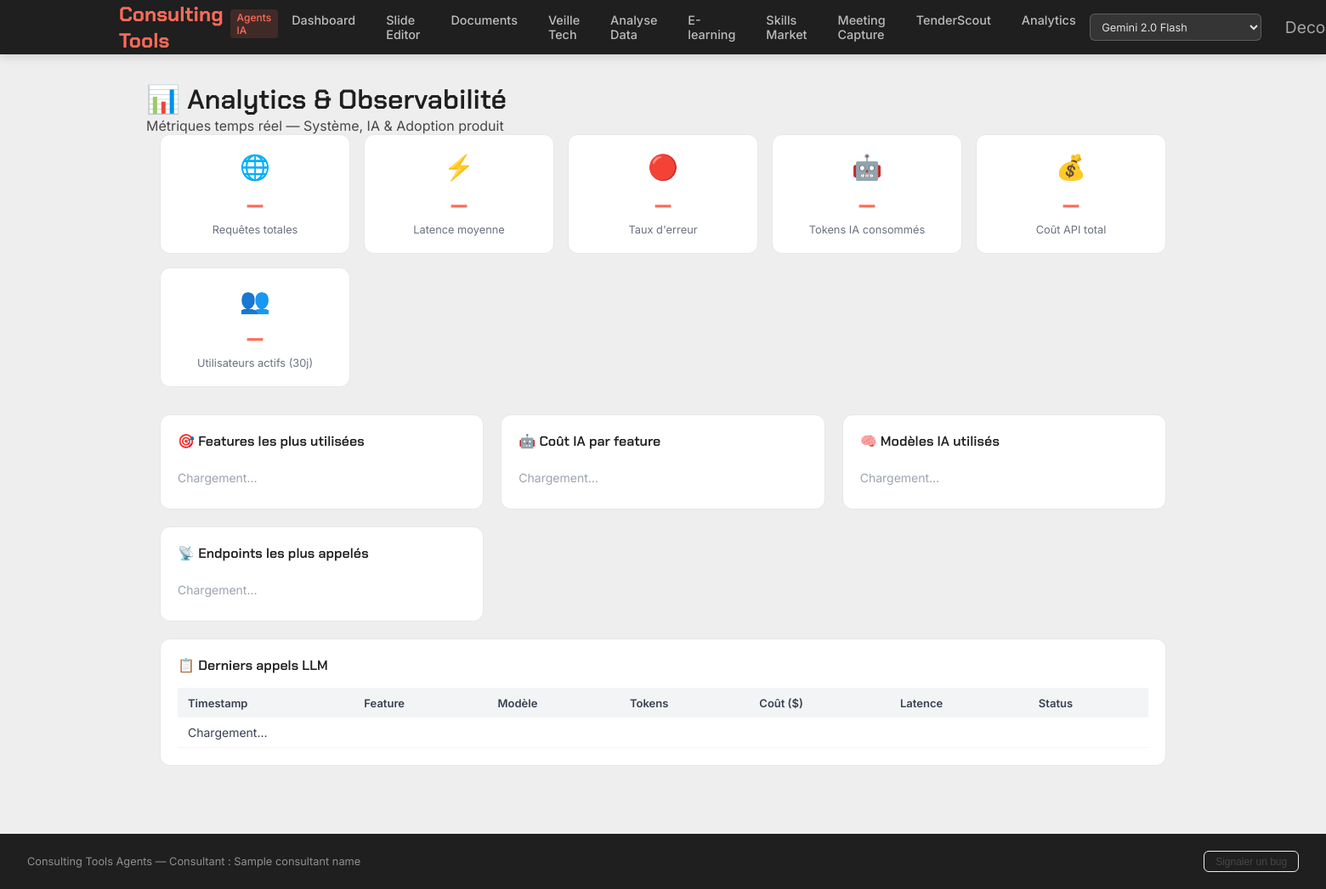
After one commit to jabessouguie/consulting-tools, a Python web app: template templates/analytics.html in a window 1560 px wide; the page is wider, and only the part inside the window is pictured. The commit adds this page. Shown: that part at 85% size. Run offline with Jinja, Linux system fonts and the light colour scheme; the template is opened without the code that fills it: most values are stand-ins (such as "Sample title", 1, 10 or a date in 2020).

Commit message:
feat(analytics): add observability dashboard and API endpoints (Sprint 2)
- Add routers/analytics.py: 4 endpoints (/analytics, /api/analytics/stats,
  /api/analytics/llm, /api/analytics/requests) backed by ObservabilityService SQLite DB
- Add templates/analytics.html: real-time KPI dashboard (requests, latency, error rate,
  tokens, cost, active users), top features chart, LLM cost by feature/model, recent calls table
- Connect ObservabilityMiddleware in app.py to capture HTTP metrics automatically
- Add Analytics nav link in navbar component
- Add 9 tests in tests/test_analytics.py (page, stats, LLM, requests — with/without DB)

Tests: 6 failed (pre-existing) / 1647 passed (+9)

Co-Authored-By: Claude Sonnet 4.6 <noreply@anthropic.com>

```diff
--- a/app.py
+++ b/app.py
@@ -18,6 +18,7 @@ from starlette.middleware.base import BaseHTTPMiddleware
 from starlette.middleware.sessions import SessionMiddleware
 
 from utils.auth import get_current_user, get_session_secret
+from utils.observability import ObservabilityMiddleware
 
 from routers.shared import limiter, load_settings, templates
 from routers.auth import router as auth_router
@@ -42,6 +43,7 @@ from routers.elearning import router as elearning_router
 from routers.tenderscout import router as tenderscout_router
 from routers.settings import router as settings_router
 from routers.microsoft import router as microsoft_router
+from routers.analytics import router as analytics_router
 
 # Charger l'environnement
 BASE_DIR = Path(__file__).parent
@@ -86,6 +88,7 @@ app.include_router(elearning_router)
 app.include_router(tenderscout_router)
 app.include_router(settings_router)
 app.include_router(microsoft_router)
+app.include_router(analytics_router)
 
 
 # === CSRF PROTECTION MIDDLEWARE ===
@@ -167,6 +170,7 @@ class AuthMiddleware(BaseHTTPMiddleware):
 app.add_middleware(CSRFProtectionMiddleware)
 app.add_middleware(AuthMiddleware)
 app.add_middleware(SessionMiddleware, secret_key=get_session_secret())
+app.add_middleware(ObservabilityMiddleware)  # outermost — mesure latence totale
 
 # Initialiser les settings au démarrage
 load_settings()
--- a/templates/_components/navbar.html
+++ b/templates/_components/navbar.html
@@ -17,6 +17,7 @@
             <a href="/meeting-capture" class="nav-link {% if active == 'meeting-capture' %}active{% endif %}">Meeting
                 Capture</a>
             <a href="/tenderscout" class="nav-link {% if active == 'tenderscout' %}active{% endif %}">TenderScout</a>
+            <a href="/analytics" class="nav-link {% if active == 'analytics' %}active{% endif %}">Analytics</a>
         </div>
         <div class="nav-actions">
             <select id="model-selector" class="model-selector" onchange="changeGeminiModel(this.value)"
--- /dev/null
+++ b/templates/analytics.html
@@ -0,0 +1,281 @@
+{% extends "base.html" %}
+
+{% block title %}Analytics — Consulting Tools{% endblock %}
+
+{% block content %}
+<div class="page-header">
+    <h1>📊 Analytics & Observabilité</h1>
+    <p class="page-subtitle">Métriques temps réel — Système, IA &amp; Adoption produit</p>
+</div>
+
+<div class="analytics-container">
+
+    <!-- KPI CARDS -->
+    <section class="kpi-section">
+        <div class="kpi-grid">
+            <div class="kpi-card" id="kpi-requests">
+                <div class="kpi-icon">🌐</div>
+                <div class="kpi-value" id="val-requests">—</div>
+                <div class="kpi-label">Requêtes totales</div>
+            </div>
+            <div class="kpi-card" id="kpi-latency">
+                <div class="kpi-icon">⚡</div>
+                <div class="kpi-value" id="val-latency">—</div>
+                <div class="kpi-label">Latence moyenne</div>
+            </div>
+            <div class="kpi-card" id="kpi-errors">
+                <div class="kpi-icon">🔴</div>
+                <div class="kpi-value" id="val-errors">—</div>
+                <div class="kpi-label">Taux d'erreur</div>
+            </div>
+            <div class="kpi-card" id="kpi-tokens">
+                <div class="kpi-icon">🤖</div>
+                <div class="kpi-value" id="val-tokens">—</div>
+                <div class="kpi-label">Tokens IA consommés</div>
+            </div>
+            <div class="kpi-card" id="kpi-cost">
+                <div class="kpi-icon">💰</div>
+                <div class="kpi-value" id="val-cost">—</div>
+                <div class="kpi-label">Coût API total</div>
+            </div>
+            <div class="kpi-card" id="kpi-users">
+                <div class="kpi-icon">👥</div>
+                <div class="kpi-value" id="val-users">—</div>
+                <div class="kpi-label">Utilisateurs actifs (30j)</div>
+            </div>
+        </div>
+    </section>
+
+    <!-- FEATURES + LLM -->
+    <section class="analytics-grid">
+
+        <!-- Top features produit -->
+        <div class="analytics-card">
+            <h2>🎯 Features les plus utilisées</h2>
+            <div id="top-features-list" class="feature-list">
+                <div class="loading-msg">Chargement…</div>
+            </div>
+        </div>
+
+        <!-- Coût IA par feature -->
+        <div class="analytics-card">
+            <h2>🤖 Coût IA par feature</h2>
+            <div id="llm-by-feature" class="feature-list">
+                <div class="loading-msg">Chargement…</div>
+            </div>
+        </div>
+
+        <!-- Modèles utilisés -->
+        <div class="analytics-card">
+            <h2>🧠 Modèles IA utilisés</h2>
+            <div id="llm-by-model" class="feature-list">
+                <div class="loading-msg">Chargement…</div>
+            </div>
+        </div>
+
+        <!-- Top endpoints HTTP -->
+        <div class="analytics-card">
+            <h2>📡 Endpoints les plus appelés</h2>
+            <div id="top-endpoints" class="feature-list">
+                <div class="loading-msg">Chargement…</div>
+            </div>
+        </div>
+
+    </section>
+
+    <!-- RECENT LLM CALLS -->
+    <section class="analytics-card full-width">
+        <h2>📋 Derniers appels LLM</h2>
+        <div class="table-wrapper">
+            <table class="analytics-table" id="recent-llm">
+                <thead>
+                    <tr>
+                        <th>Timestamp</th>
+                        <th>Feature</th>
+                        <th>Modèle</th>
+                        <th>Tokens</th>
+                        <th>Coût ($)</th>
+                        <th>Latence</th>
+                        <th>Status</th>
+                    </tr>
+                </thead>
+                <tbody id="recent-llm-body">
+                    <tr><td colspan="7" class="loading-msg">Chargement…</td></tr>
+                </tbody>
+            </table>
+        </div>
+    </section>
+
+    <!-- NO DATA STATE -->
+    <div id="no-data-banner" class="no-data-banner" style="display:none;">
+        <p>📭 Pas encore de données collectées. Les métriques apparaîtront après quelques utilisations de l'application.</p>
+    </div>
+
+</div>
+{% endblock %}
+
+{% block scripts %}
+<style>
+.analytics-container { max-width: 1400px; margin: 0 auto; padding: 0 1rem 3rem; }
+.kpi-section { margin-bottom: 2rem; }
+.kpi-grid { display: grid; grid-template-columns: repeat(auto-fill, minmax(200px, 1fr)); gap: 1rem; }
+.kpi-card {
+    background: var(--card-bg, #fff);
+    border: 1px solid var(--border, #e5e7eb);
+    border-radius: 12px;
+    padding: 1.25rem;
+    text-align: center;
+    transition: box-shadow .2s;
+}
+.kpi-card:hover { box-shadow: 0 4px 16px rgba(0,0,0,.08); }
+.kpi-icon { font-size: 1.8rem; margin-bottom: .5rem; }
+.kpi-value { font-size: 1.75rem; font-weight: 700; color: var(--corail, #FF6B58); font-family: 'Chakra Petch', sans-serif; }
+.kpi-label { font-size: .8rem; color: #6b7280; margin-top: .25rem; }
+.analytics-grid { display: grid; grid-template-columns: repeat(auto-fill, minmax(340px, 1fr)); gap: 1.25rem; margin-bottom: 1.25rem; }
+.analytics-card {
+    background: var(--card-bg, #fff);
+    border: 1px solid var(--border, #e5e7eb);
+    border-radius: 12px;
+    padding: 1.25rem;
+}
+.analytics-card h2 { font-size: 1rem; font-weight: 600; margin-bottom: 1rem; color: var(--noir-profond, #111); }
+.analytics-card.full-width { grid-column: 1 / -1; }
+.feature-list { display: flex; flex-direction: column; gap: .5rem; }
+.feature-row {
+    display: flex;
+    justify-content: space-between;
+    align-items: center;
+    padding: .5rem .75rem;
+    background: #f9fafb;
+    border-radius: 8px;
+    font-size: .875rem;
+}
+.feature-row .name { font-weight: 500; flex: 1; min-width: 0; overflow: hidden; text-overflow: ellipsis; white-space: nowrap; }
+.feature-row .val { color: var(--corail, #FF6B58); font-weight: 600; margin-left: .75rem; white-space: nowrap; }
+.bar-track { height: 4px; background: #e5e7eb; border-radius: 99px; margin-top: 3px; }
+.bar-fill { height: 100%; background: var(--corail, #FF6B58); border-radius: 99px; transition: width .5s; }
+.loading-msg { color: #9ca3af; font-size: .875rem; padding: .5rem 0; }
+.table-wrapper { overflow-x: auto; }
+.analytics-table { width: 100%; border-collapse: collapse; font-size: .8125rem; }
+.analytics-table th { text-align: left; padding: .6rem .75rem; background: #f3f4f6; font-weight: 600; color: #374151; }
+.analytics-table td { padding: .55rem .75rem; border-bottom: 1px solid #f3f4f6; color: #374151; }
+.analytics-table tr:hover td { background: #fafafa; }
+.badge { display: inline-block; padding: 2px 8px; border-radius: 99px; font-size: .75rem; font-weight: 500; }
+.badge.success { background: #d1fae5; color: #065f46; }
+.badge.error { background: #fee2e2; color: #991b1b; }
+.no-data-banner { background: #f0f9ff; border: 1px solid #bae6fd; border-radius: 12px; padding: 1.5rem; text-align: center; color: #0369a1; margin-top: 1rem; }
+</style>
+
+<script>
+async function loadStats() {
+    try {
+        const r = await fetch('/api/analytics/stats');
+        const d = await r.json();
+        if (d.error) return;
+
+        const sys = d.system || {};
+        const ai = d.ai || {};
+        const prod = d.product || {};
+
+        document.getElementById('val-requests').textContent = (sys.total_requests || 0).toLocaleString();
+        document.getElementById('val-latency').textContent = sys.avg_latency ? sys.avg_latency + ' ms' : '—';
+        document.getElementById('val-errors').textContent = sys.error_rate != null ? sys.error_rate + '%' : '—';
+        document.getElementById('val-tokens').textContent = (ai.total_tokens || 0).toLocaleString();
+        document.getElementById('val-cost').textContent = ai.total_cost_usd != null ? '$' + ai.total_cost_usd.toFixed(4) : '—';
+        document.getElementById('val-users').textContent = (prod.active_users_30d || 0).toLocaleString();
+
+        // Top features
+        const features = prod.top_features || [];
+        const maxF = features[0]?.count || 1;
+        document.getElementById('top-features-list').innerHTML = features.length
+            ? features.map(f => `
+                <div class="feature-row">
+                    <div>
+                        <div class="name">${f.event_name}</div>
+                        <div class="bar-track"><div class="bar-fill" style="width:${Math.round(f.count/maxF*100)}%"></div></div>
+                    </div>
+                    <span class="val">${f.count}</span>
+                </div>`).join('')
+            : '<div class="loading-msg">Aucune donnée</div>';
+
+        if (!sys.total_requests && !ai.total_tokens) {
+            document.getElementById('no-data-banner').style.display = 'block';
+        }
+    } catch(e) { console.warn('Stats error', e); }
+}
+
+async function loadLLM() {
+    try {
+        const r = await fetch('/api/analytics/llm');
+        const d = await r.json();
+        if (d.error) return;
+
+        // By feature
+        const byFeature = d.by_feature || [];
+        const maxCost = byFeature[0]?.cost_usd || 1;
+        document.getElementById('llm-by-feature').innerHTML = byFeature.length
+            ? byFeature.map(f => `
+                <div class="feature-row">
+                    <div>
+                        <div class="name">${f.feature}</div>
+                        <div class="bar-track"><div class="bar-fill" style="width:${Math.round(f.cost_usd/maxCost*100)}%"></div></div>
+                    </div>
+                    <span class="val">$${(f.cost_usd||0).toFixed(4)}</span>
+                </div>`).join('')
+            : '<div class="loading-msg">Aucune donnée</div>';
+
+        // By model
+        const byModel = d.by_model || [];
+        document.getElementById('llm-by-model').innerHTML = byModel.length
+            ? byModel.map(m => `
+                <div class="feature-row">
+                    <div class="name">${m.model} <small style="color:#9ca3af">(${m.provider})</small></div>
+                    <span class="val">${m.calls} appels</span>
+                </div>`).join('')
+            : '<div class="loading-msg">Aucune donnée</div>';
+
+        // Recent calls
+        const recent = d.recent || [];
+        document.getElementById('recent-llm-body').innerHTML = recent.length
+            ? recent.map(r => `
+                <tr>
+                    <td>${r.timestamp?.split('T')[0] || '—'} ${r.timestamp?.split('T')[1]?.slice(0,5) || ''}</td>
+                    <td>${r.feature || '—'}</td>
+                    <td><code style="font-size:.75rem">${r.model || '—'}</code></td>
+                    <td>${(r.total_tokens||0).toLocaleString()}</td>
+                    <td>$${(r.cost_usd||0).toFixed(6)}</td>
+                    <td>${r.latency_ms ? Math.round(r.latency_ms) + ' ms' : '—'}</td>
+                    <td><span class="badge ${r.status==='success'?'success':'error'}">${r.status||'—'}</span></td>
+                </tr>`).join('')
+            : '<tr><td colspan="7" class="loading-msg">Aucun appel LLM enregistré</td></tr>';
+    } catch(e) { console.warn('LLM error', e); }
+}
+
+async function loadRequests() {
+    try {
+        const r = await fetch('/api/analytics/requests');
+        const d = await r.json();
+        if (d.error) return;
+
+        const endpoints = d.top_endpoints || [];
+        const maxHits = endpoints[0]?.hits || 1;
+        document.getElementById('top-endpoints').innerHTML = endpoints.length
+            ? endpoints.map(e => `
+                <div class="feature-row">
+                    <div>
+                        <div class="name" title="${e.endpoint}">${e.endpoint}</div>
+                        <div class="bar-track"><div class="bar-fill" style="width:${Math.round(e.hits/maxHits*100)}%"></div></div>
+                    </div>
+                    <span class="val">${e.hits}</span>
+                </div>`).join('')
+            : '<div class="loading-msg">Aucune donnée</div>';
+    } catch(e) { console.warn('Requests error', e); }
+}
+
+document.addEventListener('DOMContentLoaded', () => {
+    loadStats();
+    loadLLM();
+    loadRequests();
+});
+</script>
+{% endblock %}
```
Also changed, not shown: routers/analytics.py (added, +86 -0 lines), tests/test_analytics.py (added, +159 -0 lines).
